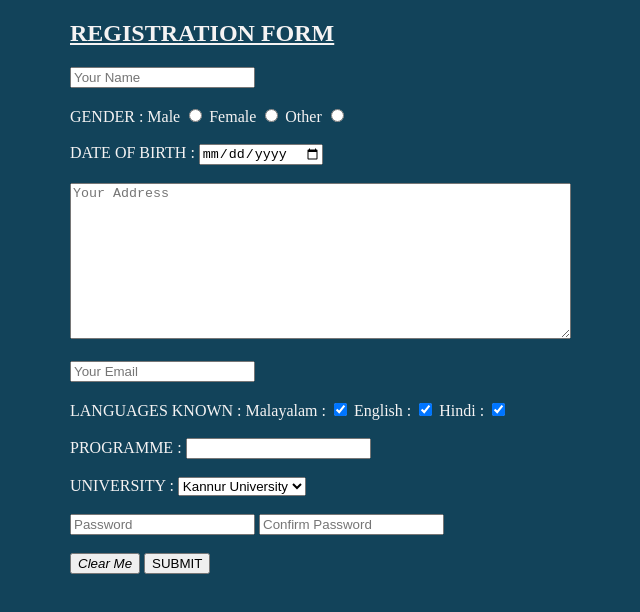
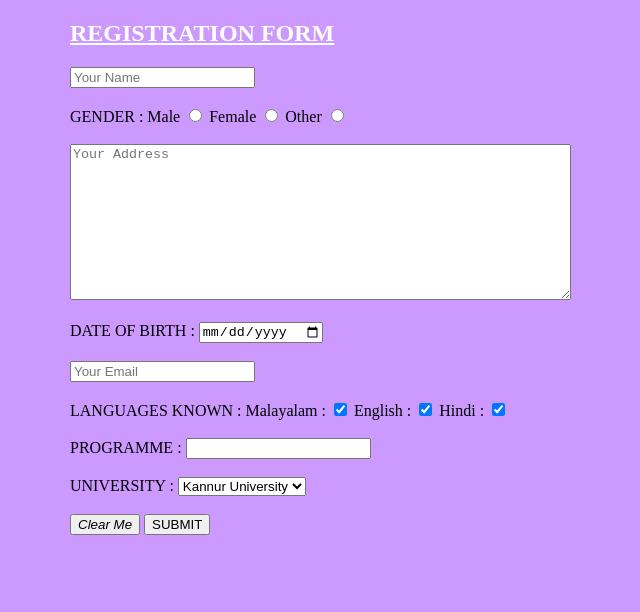
Before and after one commit to Dhilnap/3C03CSC, a plain HTML site: page Registration.html in a window 1280 px wide. Shown: the whole page, without its empty margins (314-954 px from the left). Drawn offline with Linux system fonts and the light colour scheme.

Commit message:
Update Registration.html

```diff
--- a/Registration.html
+++ b/Registration.html
@@ -3,16 +3,16 @@
     <head>
         <title>Registration Form</title>
     </head>
-    <body style="width: 40%;margin: auto;background-color:#12435A;color: rgb(245, 243, 243);">
-        <h2><u>REGISTRATION FORM</u></h2>
+    <body style="width: 40%;margin:auto;background-color:#cc99ff">
+        <h2 style="color:white"><u>REGISTRATION FORM</u></h2>
         <form action="form.html">
              <input type="text" placeholder="Your Name" required/><br /><br />
             GENDER :
                 Male <input type="radio" value="male" name="gender" />
                 Female <input type="radio" value="female" name="gender" />
                 Other <input type="radio" value="other" name="gender" /><br /><br />
+            <textarea rows="10" cols="60" placeholder="Your Address"></textarea><br /><br />
             DATE OF BIRTH : <input type="date" /><br /><br />
-             <textarea rows="10" cols="60" placeholder="Your Address"></textarea><br /><br />
              <input type="email" placeholder="Your Email" required/><br /><br />
              LANGUAGES KNOWN :
                   Malayalam : <input type="checkbox" value="malayalam" checked />
@@ -34,8 +34,6 @@
                       <option>MG University</option>
                       <option>Kerala University</option>
                   </select><br /><br />
-              <input type="password" placeholder="Password" />
-             <input type="password" placeholder="Confirm Password" /><br /><br />
             <button type="reset"><i>Clear Me</i></button>
             <button type="submit">SUBMIT</button>
         </form>
```
